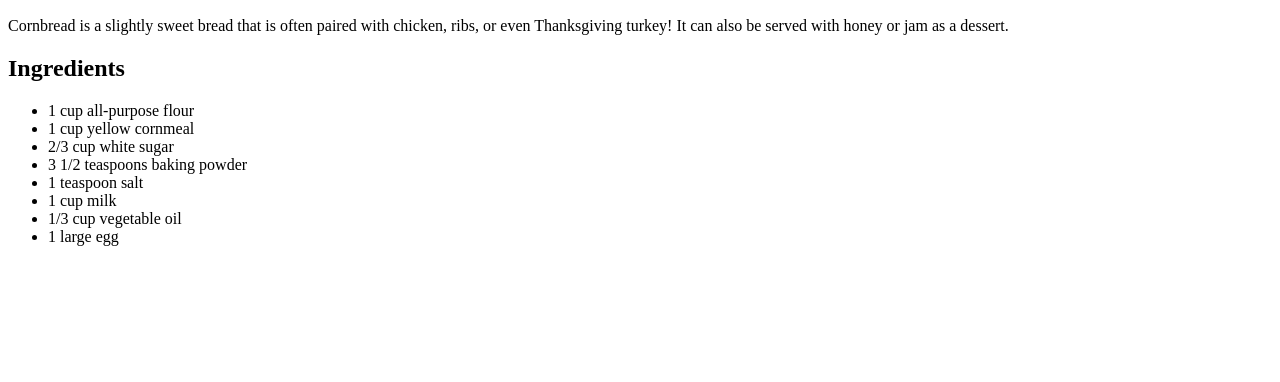
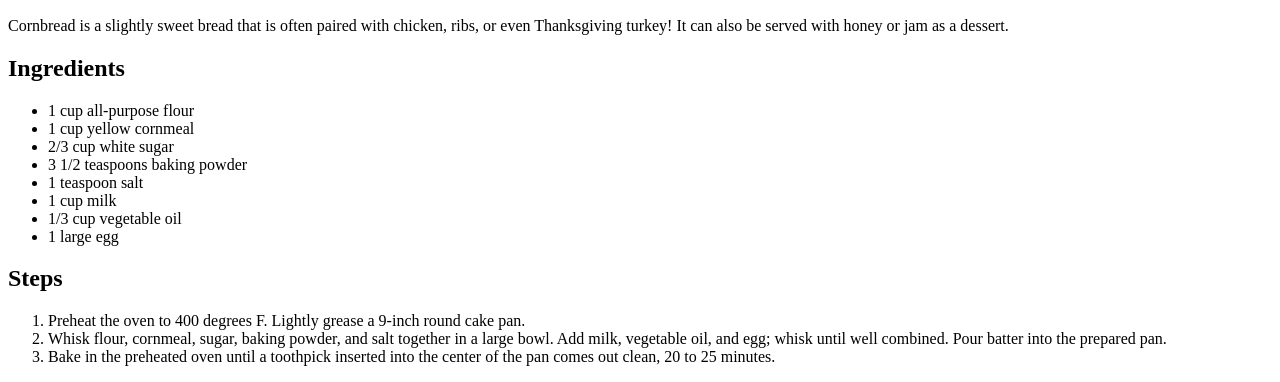
Before and after one commit to tlhuynh16/recipes-practice, a plain HTML site: page cornbread.html in a window 1280 px wide. Shown: the part 434-816 px from the top of the page. Drawn offline with Linux system fonts and the light colour scheme.

Commit message:
Add Steps section to cornbread.html

```diff
--- a/cornbread.html
+++ b/cornbread.html
@@ -20,5 +20,11 @@
                 <li>1/3 cup vegetable oil</li>
                 <li>1 large egg</li>
             </ul>
+        <h2>Steps</h2>
+            <ol>
+                <li>Preheat the oven to 400 degrees F. Lightly grease a 9-inch round cake pan.</li>
+                <li>Whisk flour, cornmeal, sugar, baking powder, and salt together in a large bowl. Add milk, vegetable oil, and egg; whisk until well combined. Pour batter into the prepared pan.</li>
+                <li>Bake in the preheated oven until a toothpick inserted into the center of the pan comes out clean, 20 to 25 minutes.</li>
+
     </body>
 </html>
```
